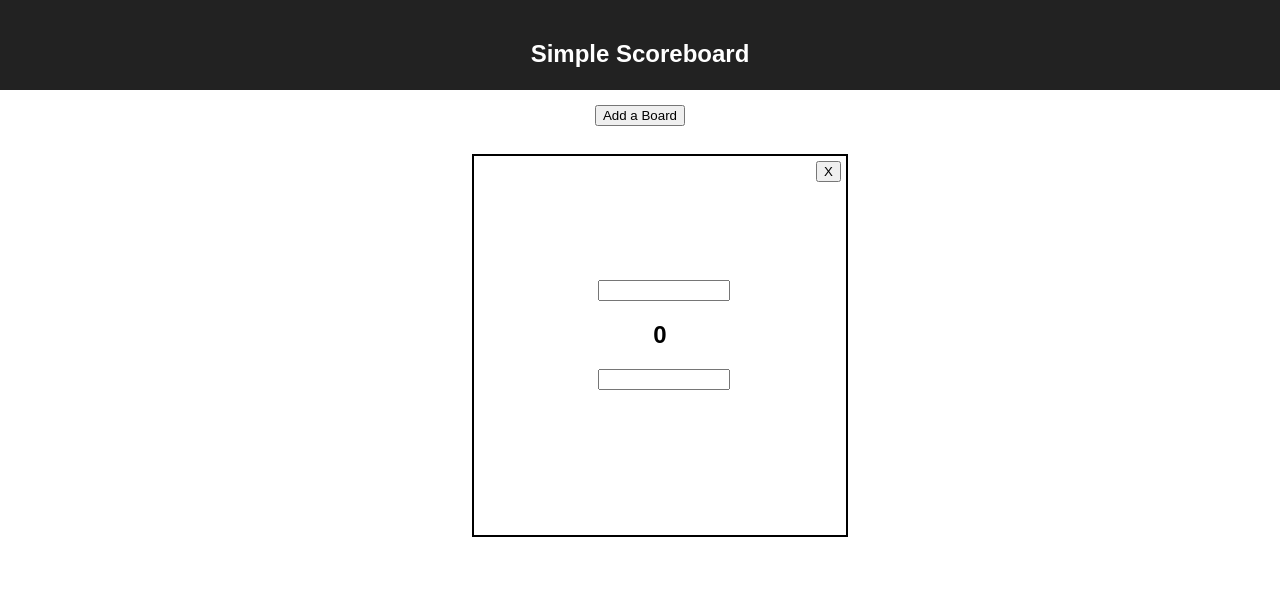
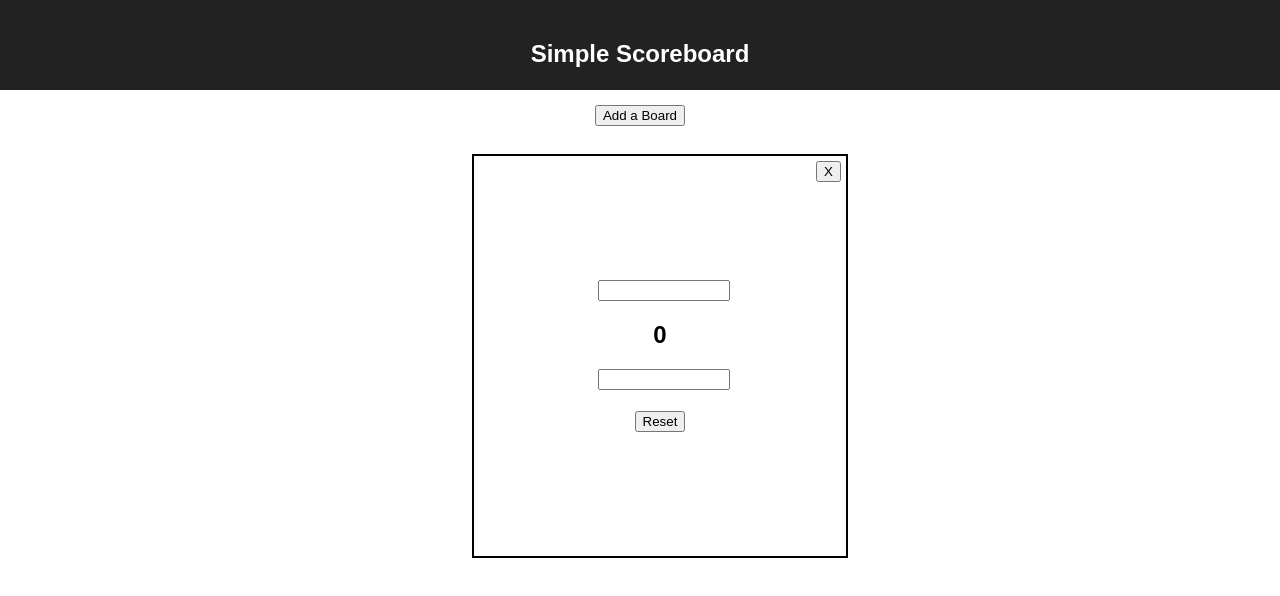
Before and after one commit to jakefishbain/simple_scoreboard, a React (Create React App) app: page / in a window 1280 px wide. Shown: the top 596 px of the page. Built offline with nearby package versions, Linux system fonts and the light colour scheme.

Commit message:
Add reset button and functionality

```diff
--- a/src/App.js
+++ b/src/App.js
@@ -18,6 +18,16 @@ const removeBoard = (id, boards) => {
     return board.id !== id
   }
   return boards.filter(removeIt)
+}
+
+const resetBoard = (id, boards) => {
+  function resetScore(board){
+    if(board.id === id){
+      board.score = 0
+    }
+    return board
+  }
+  return boards.map(resetScore)
 }
 
 class App extends Component {
@@ -42,6 +52,10 @@ class App extends Component {
     this.setState({boards: removeBoard(id, this.state.boards)})
   }
 
+  handleResetBoard(id){
+    this.setState({boards: resetBoard(id, this.state.boards)})
+  }
+
   render() {
     return (
       <div className="App">
@@ -59,6 +73,7 @@ class App extends Component {
                   id={board.id}
                   onGetAddScore={this.handleAddScore.bind(this)}
                   onDelete={this.handleDeleteBoard.bind(this)}
+                  onReset={this.handleResetBoard.bind(this)}
                 />
               ))
             }
--- a/src/Scoreboard.js
+++ b/src/Scoreboard.js
@@ -13,10 +13,10 @@ class Scoreboard extends Component {
   render(){
     return(
       <div className='container'>
-      <button
-        onClick={() => this.props.onDelete(this.props.id)}
-        className='deleteBtn'>X
-      </button>
+        <button
+          onClick={() => this.props.onDelete(this.props.id)}
+          className='deleteBtn'>X
+        </button>
         <input className='player'/>
         <h2>{this.props.score}</h2>
         <ScoreForm
@@ -25,6 +25,9 @@ class Scoreboard extends Component {
           onAddScore={this.addScore.bind(this)}
           onDisplayScore={this.displayScore.bind(this)}
         />
+        <button
+          onClick={() => this.props.onReset(this.props.id)}>Reset
+        </button>
       </div>
     )
   }
```
